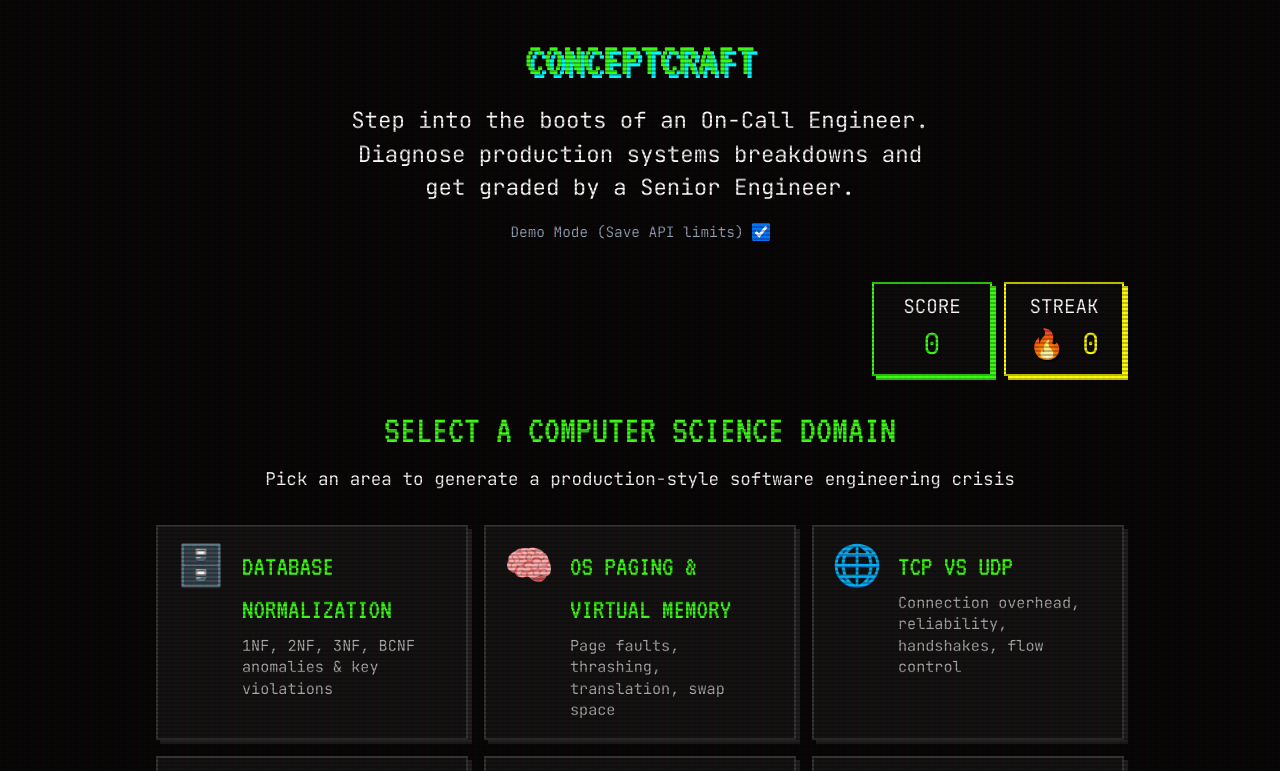
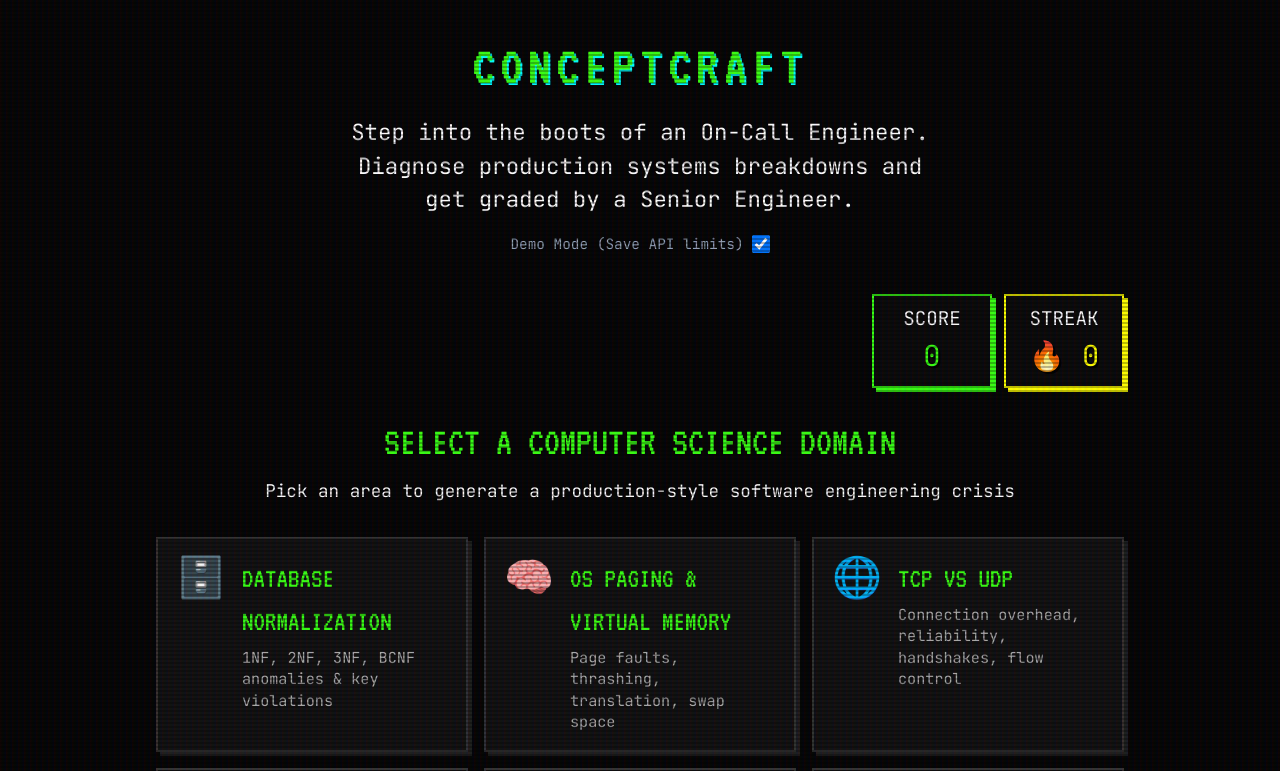
Before and after one commit to SuyashSrivastava1/CS-Crisis-Simulator, a React (Vite) app in the folder client/: page / in a window 1280 px wide. Shown: the top 771 px of the page. Built offline with nearby package versions, Linux system fonts and the light colour scheme; no server answers.

Commit message:
style: Improve hero title readability

```diff
--- a/client/src/index.css
+++ b/client/src/index.css
@@ -124,13 +124,14 @@ body::before {
 
 .hero-title {
   font-family: var(--font-arcade);
-  font-size: 3rem;
+  font-size: 3.5rem;
   font-weight: 400;
   text-align: center;
   color: var(--color-primary);
-  text-shadow: 4px 4px 0px var(--color-secondary);
+  text-shadow: 2px 2px 0px var(--color-secondary);
   margin-bottom: 8px;
   text-transform: uppercase;
+  letter-spacing: 0.1em;
 }
 
 .hero-tagline {
```
